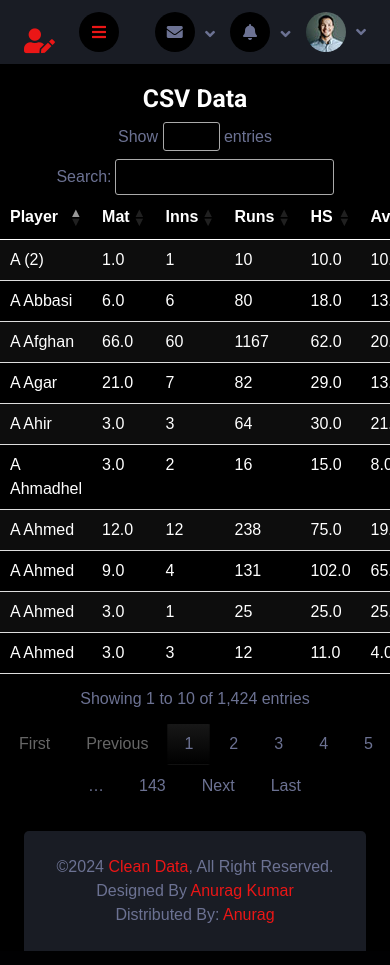
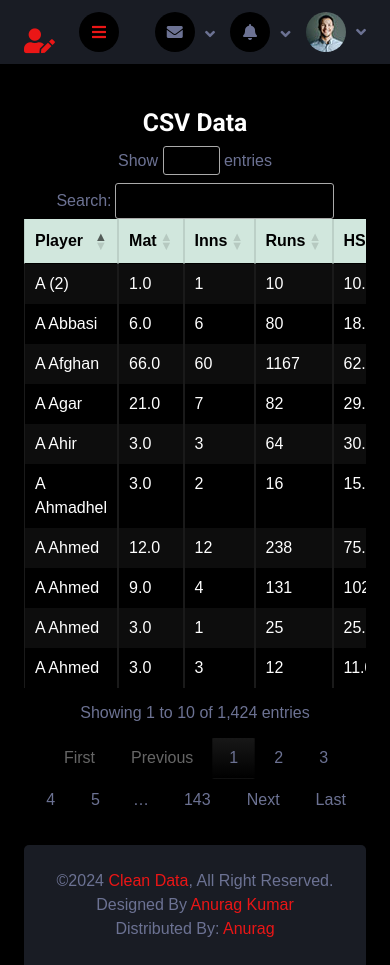
Before and after one commit to AnupMandal0505/Clean-Data, a Django app: page /show_data/anurag8535.csv/ in a window 390 px wide; the page is wider, and only the part inside the window is pictured. Run offline with Django 5.2, Linux system fonts and the light colour scheme; a user stored in the database is signed in; data comes from the database, SQL or seed files in the repository; both versions use the stored data as it was after the commit; some libraries are stand-ins or nearby versions.

Commit message:
responsive table

```diff
--- a/app/templates/base.html
+++ b/app/templates/base.html
@@ -182,10 +182,9 @@
                 </div>
             </nav>
             <!-- Navbar End -->
-
+            <div class="container-fluid pt-4 px-4">
             {% block body %}{% endblock body %}
-
-
+            </div>
             <!-- Footer Start -->
             <div class="container-fluid pt-4 px-4">
                 <div class="bg-secondary rounded-top p-4">
--- a/app/templates/create_plot.html
+++ b/app/templates/create_plot.html
@@ -71,7 +71,7 @@
 
 <div class="container mt-5">
     <div class="row justify-content-center">
-        <div class="col-md-6">
+        <div class="col-md-6 col-sm-12">
             <form action="/plot/{{id}}" method="post">
                 {% csrf_token %}
                 <div class="mb-3">
--- a/app/templates/show_data.html
+++ b/app/templates/show_data.html
@@ -81,8 +81,10 @@
 {% block body %}
 
     <h2>CSV Data</h2>
-    <table id="example" class=".table-hover table table-dark table-striped">
-        <thead>
+    <div class="table-responsive">
+
+    <table id="example" class=".table-hover  table-bordered table-sm table table-dark table-striped">
+        <thead class="table-success">
             <tr>
                 {% for key in data.0.keys %}  <!-- Assuming data is a list of dictionaries -->
                 <th>{{ key }}</th>
@@ -101,7 +103,7 @@
     </table>
     {% comment %} <a href="delete_columns" class="btn btn-danger mt-3">Delete Columns</a>
     <a href="rename_columns" class="btn btn-danger mt-3">Columns Name Replace</a> {% endcomment %}
-
+</div>
     {% endblock body %}
 
     {% block script %}    {% endblock script %}
```
Also changed, not shown: db.sqlite3.
